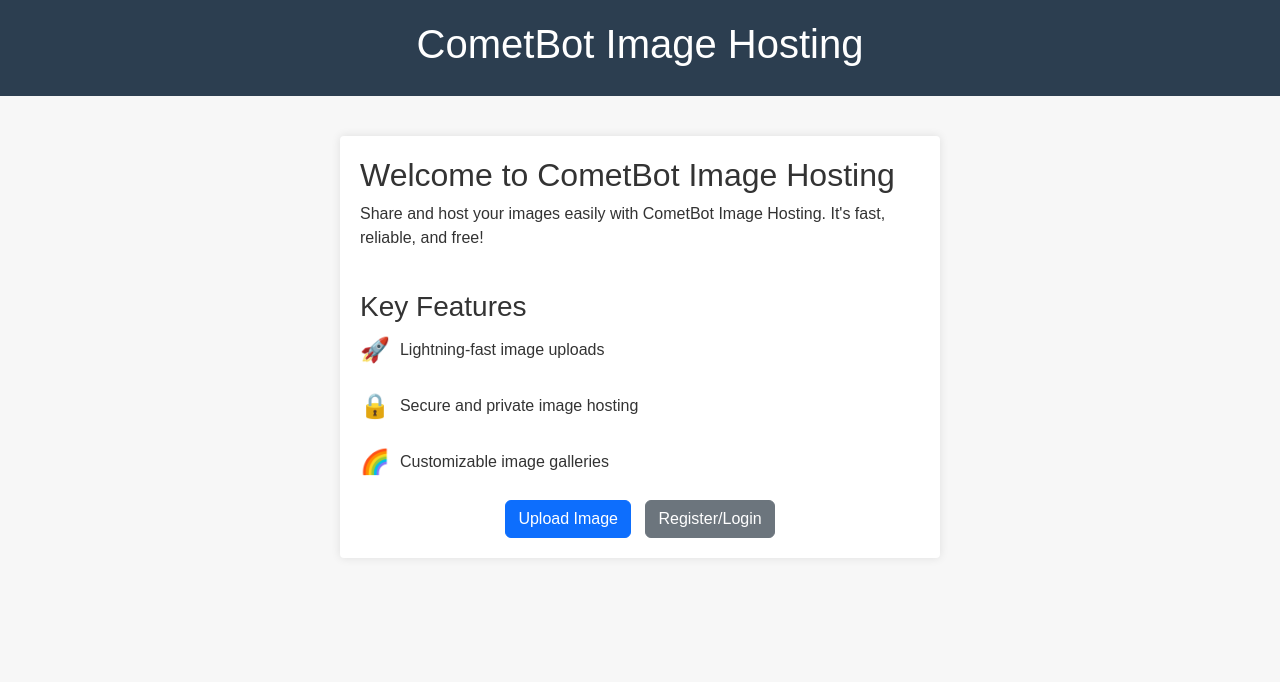
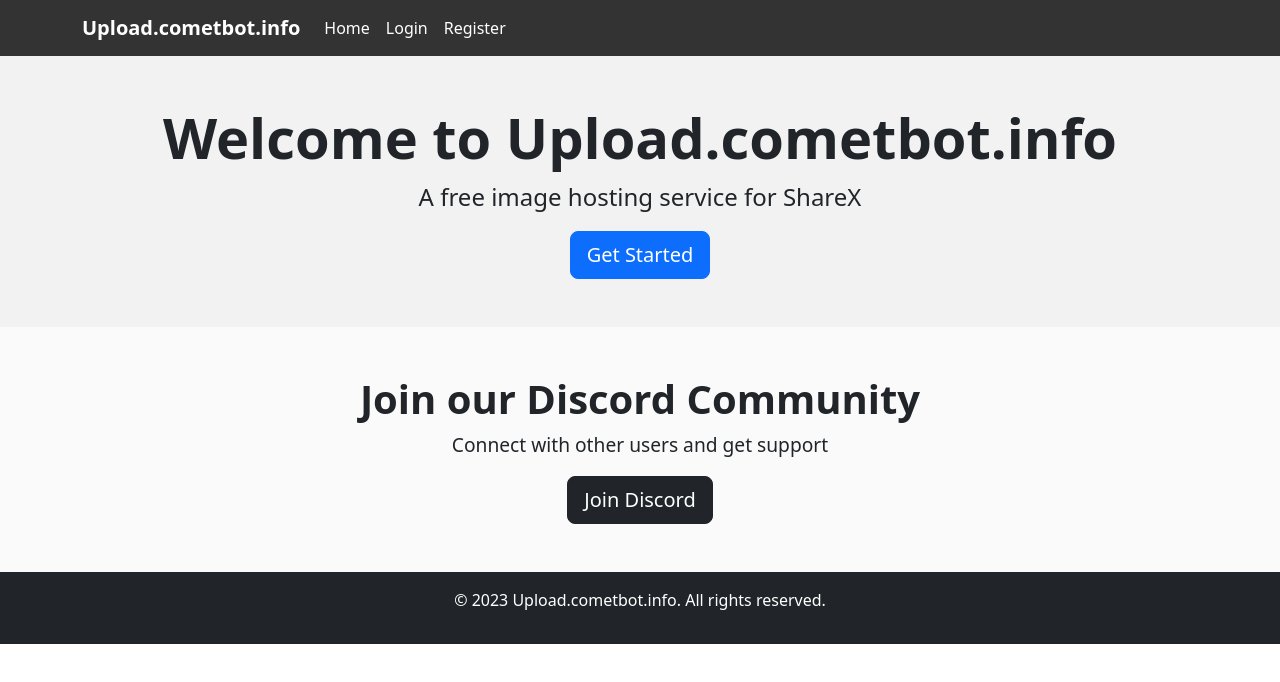
Before and after one commit to Comet-Image-Host/frontend, a plain HTML site: page index.html in a window 1280 px wide. Drawn offline with nearby package versions, Linux system fonts and the light colour scheme.

Commit message:
Commit design

```diff
--- a/index.html
+++ b/index.html
@@ -1,93 +1,112 @@
 <!DOCTYPE html>
 <html lang="en">
+
 <head>
   <meta charset="UTF-8">
-  <title>CometBot Image Hosting</title>
-  <meta name="viewport" content="width=device-width, initial-scale=1">
-  <meta name="description" content="CometBot Image Hosting">
-  <meta name="author" content="CometBot">
+  <meta name="viewport" content="width=device-width, initial-scale=1.0">
+  <title>Upload.cometbot.info</title>
   <link rel="stylesheet" href="https://cdn.jsdelivr.net/npm/bootstrap@5.3.0/dist/css/bootstrap.min.css">
   <style>
-    body {
-      background-color: #f7f7f7;
-      color: #333;
-      font-family: Arial, sans-serif;
+    /* Custom Styling */
+    .navbar {
+      background-color: #333;
     }
 
-    .header {
-      background-color: #2c3e50;
-      color: #fff;
-      padding: 20px;
-      text-align: center;
+    .hero {
+      background-color: #f2f2f2;
     }
 
-    .container {
-      margin: 40px auto;
-      max-width: 600px;
-      padding: 20px;
-      background-color: #fff;
-      border-radius: 4px;
-      box-shadow: 0 0 10px rgba(0, 0, 0, 0.1);
+    .discord {
+      background-color: #fafafa;
     }
 
-    .features {
-      margin-top: 40px;
+    .footer {
+      background-color: #333;
     }
 
-    .feature {
-      display: flex;
-      align-items: center;
-      margin-bottom: 20px;
+    .navbar-brand {
+      font-weight: bold;
     }
 
-    .feature-icon {
-      font-size: 24px;
-      margin-right: 10px;
+    .navbar-nav .nav-link {
+      color: #fff;
     }
 
-    .btn-container {
-      margin-top: 20px;
-      text-align: center;
+    .hero h1 {
+      font-size: 3.5rem;
+      font-weight: bold;
     }
 
-    .btn-primary {
-      margin-right: 10px;
+    .hero p {
+      font-size: 1.5rem;
+    }
+
+    .discord h2 {
+      font-size: 2.5rem;
+      font-weight: bold;
+    }
+
+    .discord p {
+      font-size: 1.2rem;
+    }
+
+    .footer p {
+      color: #fff;
     }
   </style>
 </head>
+
 <body>
-  <div class="header">
-    <h1>CometBot Image Hosting</h1>
-  </div>
-
-  <div class="container">
-    <h2>Welcome to CometBot Image Hosting</h2>
-    <p>Share and host your images easily with CometBot Image Hosting. It's fast, reliable, and free!</p>
-
-    <div class="features">
-      <h3>Key Features</h3>
-
-      <div class="feature">
-        <span class="feature-icon">🚀</span>
-        <span>Lightning-fast image uploads</span>
-      </div>
-
-      <div class="feature">
-        <span class="feature-icon">🔒</span>
-        <span>Secure and private image hosting</span>
-      </div>
-
-      <div class="feature">
-        <span class="feature-icon">🌈</span>
-        <span>Customizable image galleries</span>
+  <!-- Navbar -->
+  <nav class="navbar navbar-expand-lg navbar-dark">
+    <div class="container">
+      <a class="navbar-brand" href="#">Upload.cometbot.info</a>
+      <button class="navbar-toggler" type="button" data-bs-toggle="collapse" data-bs-target="#navbarNav"
+        aria-controls="navbarNav" aria-expanded="false" aria-label="Toggle navigation">
+        <span class="navbar-toggler-icon"></span>
+      </button>
+      <div class="collapse navbar-collapse" id="navbarNav">
+        <ul class="navbar-nav ml-auto">
+          <li class="nav-item">
+            <a class="nav-link" href="#">Home</a>
+          </li>
+          <li class="nav-item">
+            <a class="nav-link" href="#">Login</a>
+          </li>
+          <li class="nav-item">
+            <a class="nav-link" href="#">Register</a>
+          </li>
+        </ul>
       </div>
     </div>
+  </nav>
 
-    <div class="btn-container">
-      <a href="#" class="btn btn-primary">Upload Image</a>
-      <a href="#" class="btn btn-secondary">Register/Login</a>
+  <!-- Hero Section -->
+  <header class="hero py-5 text-center">
+    <div class="container">
+      <h1 class="display-4">Welcome to Upload.cometbot.info</h1>
+      <p class="lead">A free image hosting service for ShareX</p>
+      <a href="#" class="btn btn-primary btn-lg">Get Started</a>
     </div>
-  </div>
+  </header>
 
+  <!-- Discord Section -->
+  <section class="discord py-5 text-center">
+    <div class="container">
+      <h2>Join our Discord Community</h2>
+      <p class="lead">Connect with other users and get support</p>
+      <a href="https://discord.com" class="btn btn-dark btn-lg">Join Discord</a>
+    </div>
+  </section>
+
+  <!-- Footer -->
+  <footer class="footer bg-dark text-white py-3">
+    <div class="container text-center">
+      <p>&copy; 2023 Upload.cometbot.info. All rights reserved.</p>
+    </div>
+  </footer>
+
+  <script src="https://cdn.jsdelivr.net/npm/bootstrap@5.3.0/dist/js/bootstrap.min.js"></script>
 </body>
+
 </html>
```
Also changed, not shown: 1 other file.
